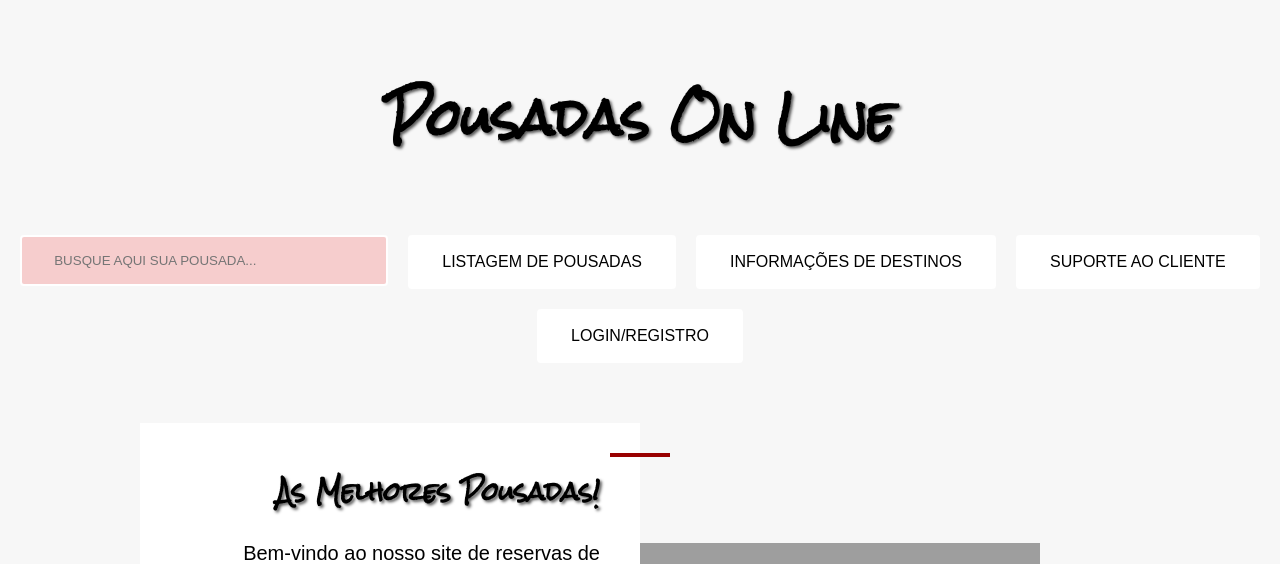
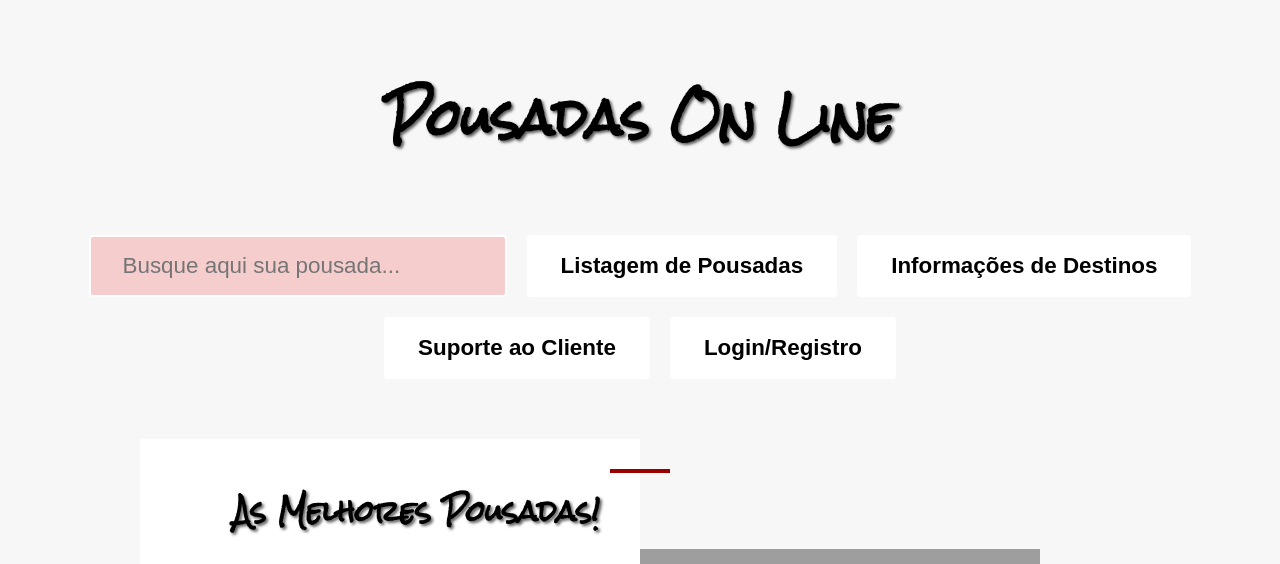
Before and after one commit to jharbes/PROGRAMACAO-WEB, a PHP site: page / in a window 1280 px wide. Shown: the top 564 px of the page. Run offline with PHP 8.4, Linux system fonts and the light colour scheme; some web fonts are replaced; grey boxes are pictures that could not be loaded.

Commit message:
atualizacao site pousadas 1

```diff
--- a/trabalho01/site-reserva-pousadas/estilos/style.css
+++ b/trabalho01/site-reserva-pousadas/estilos/style.css
@@ -65,6 +65,7 @@ p {
   display: flex;
   flex-wrap: wrap;
   gap: 20px;
+  font-family: SourceCodePro, Arial, Helvetica, sans-serif;
   justify-content: center;
 }
 
@@ -72,21 +73,25 @@ p {
     display: block;
   background: #ffffff;
   padding: 1rem 2rem;
+  font-size: 1.4rem;
   border-radius: 4px;
   color: #000000;
-  text-transform: uppercase;
+  font-weight: bold;
+  /* text-transform: uppercase; */
   border: 2px solid #ffffff;
 }
 
 
 .menu input {
     display: block;
-    width: 300px;
+    width: 350px;
   background: #f5b3b39d;
+  font-family: SourceCodePro, Arial, Helvetica, sans-serif;
   padding: 1rem 2rem;
+  font-size: 1.4rem;
   border-radius: 4px;
   color: #000000;
-  text-transform: uppercase;
+  /* text-transform: uppercase; */
   border: 2px solid #ffffff;
 }
 
@@ -114,7 +119,7 @@ p {
 }
 
 .introducao h1{
-    font-size: 1.5rem;
+    font-size: 1.7rem;
     font-family: RockSalt;
     text-shadow: 2px 2px 3px rgba(0, 0, 0, 0.637);
 }
--- a/trabalho01/site-reserva-pousadas/index.html
+++ b/trabalho01/site-reserva-pousadas/index.html
@@ -31,8 +31,8 @@
     <article class="conteudo">
         <div class="introducao" aria-labelledby="label-introducao">
 
-          <h1 id="label-introducao">As Melhores Pousadas!</h1>
-          <p>Bem-vindo ao nosso site de reservas de pousadas online, onde a tranquilidade encontra a conveniência digital. Aqui, nós facilitamos sua jornada de descanso desde o primeiro clique, oferecendo uma seleção vasta e cuidadosamente curada de pousadas aconchegantes para sua escolha. Com funcionalidades amigáveis e design intuitivo, os usuários podem facilmente buscar e visualizar detalhes amplos das pousadas disponíveis, incluindo fotos autênticas e avaliações de outros viajantes.</p>
+          <h1 id="label-introducao">As Melhores Pousadas!</h1><br>
+          <p>Bem-vindo ao nosso site de reservas de pousadas online, onde a tranquilidade encontra a conveniência digital. <br><br>Aqui, nós facilitamos sua jornada de descanso desde o primeiro clique, oferecendo uma seleção vasta e cuidadosamente curada de pousadas aconchegantes para sua escolha.</p><br>
           <a class="botao" href="/">Ver Mais</a>
         </div>
         <img src="./img/resort_praia.jpg" alt="Resort proximo a praia">
```
